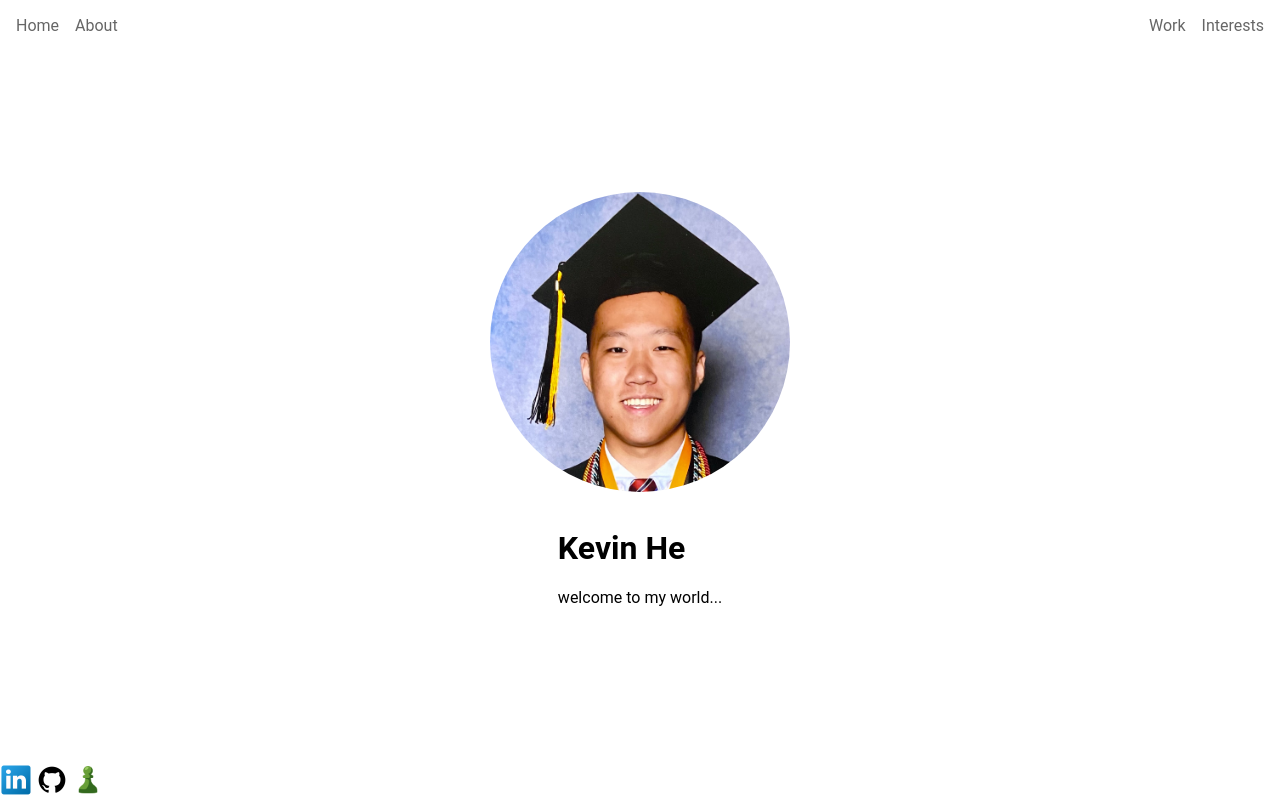
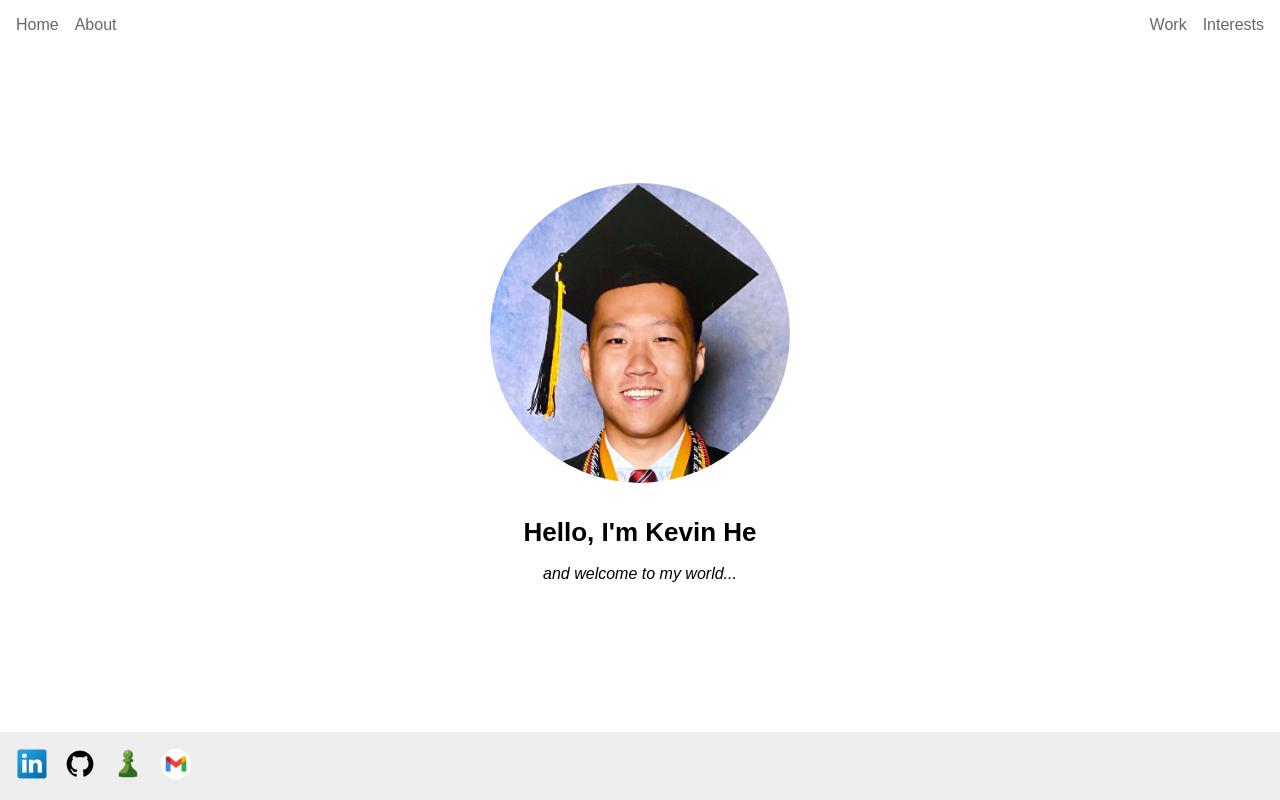
Before and after one commit to KevinHeeHee/Portfolio, a plain HTML site: page index.html in a window 1280 px wide. Drawn offline with Linux system fonts and the light colour scheme.

Commit message:
Done with the initial version of home page.
Links to other webpages, profile pic, intro, and basic links at the bottom

```diff
--- a/index.html
+++ b/index.html
@@ -19,15 +19,18 @@
   </div>
   <div class="content">
     <img class="profile-pic" src="./images/self-pic.jpeg" alt="Picture of me">
-    <div>
-      <h1>Kevin He</h1>
-      <p>welcome to my world...</p>
+    <div class="home-text">
+      <h1>Hello, I'm Kevin He</h1>
+      <p><i>and welcome to my world...</i></p>
     </div>
   </div>
   <div class="footer">
-    <a href="https://www.linkedin.com/in/kevinhe19/" target="_blank"><img class="logo" src="./images/linkedin-logo.png" alt="Linkedin logo"></a>
-    <a href="https://github.com/KevinHeeHee" target="_blank"><img class="logo" src="./images/github-logo.png" alt="Github logo"></a>
-    <a href="https://www.chess.com/member/khenewk" target="_blank"><img class="logo" src="./images/chess-com-logo.png" alt="Chess.com logo"></a>
+    <div class="left-links">
+      <a href="https://www.linkedin.com/in/kevinhe19/" target="_blank"><img class="logo" src="./images/linkedin-logo.png" alt="Linkedin logo"></a>
+      <a href="https://github.com/KevinHeeHee" target="_blank"><img class="logo" src="./images/github-logo.png" alt="Github logo"></a>
+      <a href="https://www.chess.com/member/khenewk" target="_blank"><img class="logo" src="./images/chess-com-logo.png" alt="Chess.com logo"></a>
+      <a href="mailto:kevinhe@andrew.cmu.edu" target="_blank"><img class="logo" src="./images/gmail-logo.png" alt="Users can email me"></a>
+    </div>
   </div>
 </body>
 </html>
--- a/style.css
+++ b/style.css
@@ -2,7 +2,7 @@ body {
   height: 100vh;
   margin: 0;
   overflow: hidden;
-  font-family: Roboto, sans-serif;
+  font-family: CircularStd, sans-serif;
   display: flex;
   flex-direction: column;
   justify-content: space-between;
@@ -36,13 +36,26 @@ ul {
   gap: 16px;
 }
 
-.header {
+.header, .footer {
   display: flex;
   justify-content: space-between;
   padding: 16px;
+}
+
+.footer {
+  background: #eeeeee;
 }
 
 a {
   text-decoration: none;
   color: #666;
 }
+
+h1 {
+  font-weight: 900;
+  font-size: 26px;
+}
+
+.home-text {
+  text-align: center;
+}
```
Also changed, not shown: images/gmail-logo.png (added).
